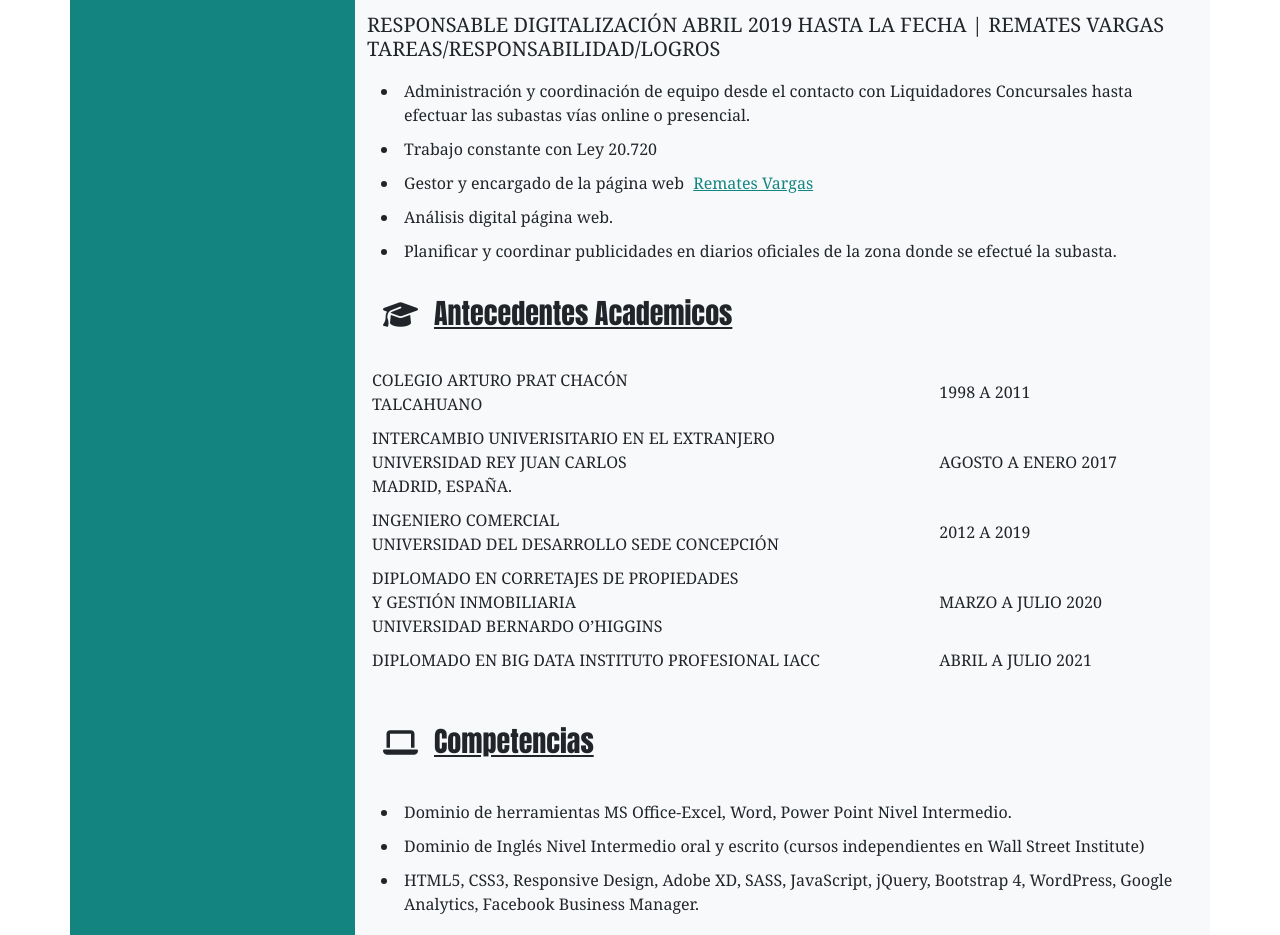
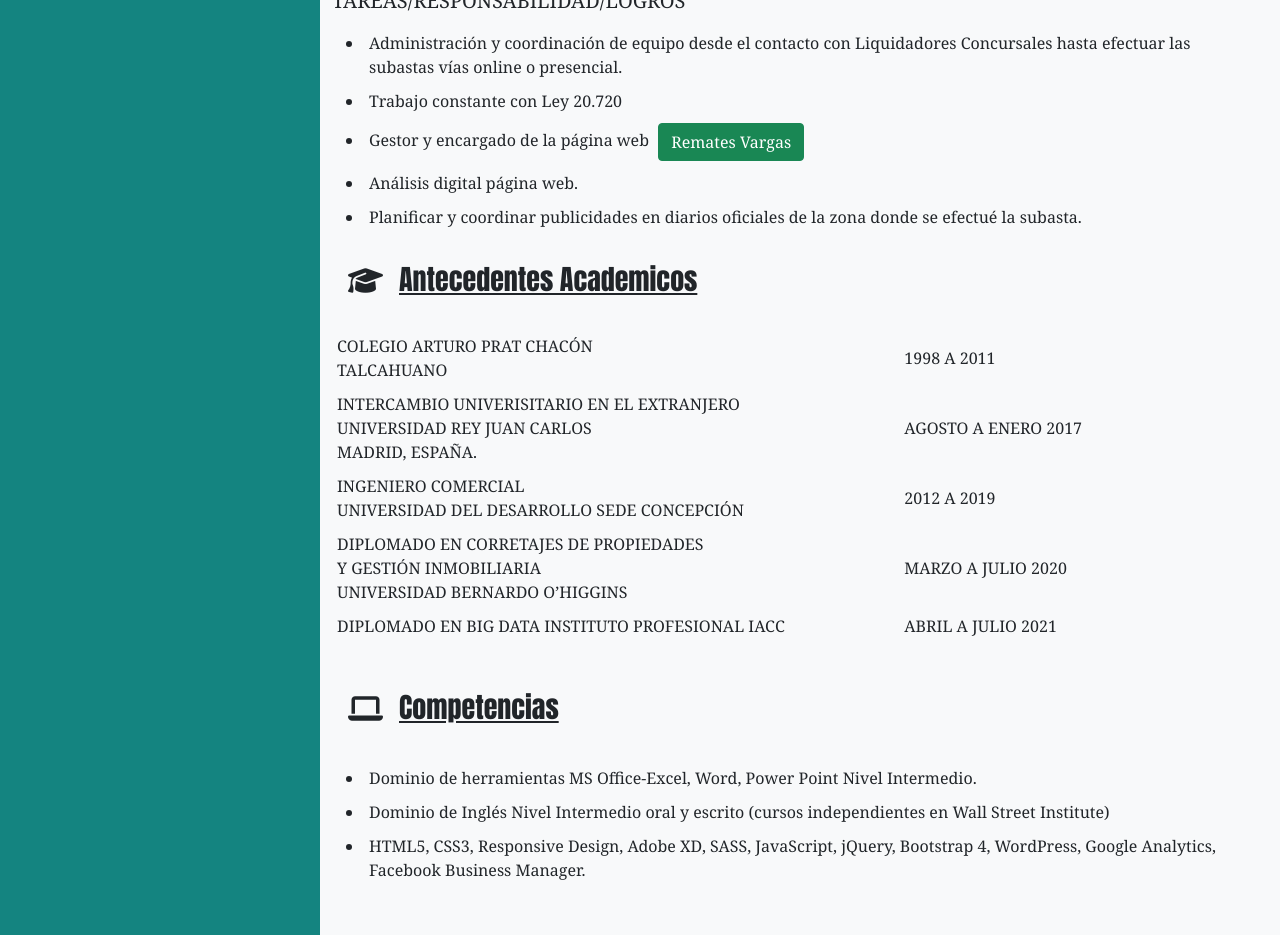
Before and after one commit to fvargash/proyecto-portafolio, a plain HTML site: page index.html in a window 1280 px wide. Shown: the part 1130-2065 px from the top of the page. Drawn offline with nearby package versions, Linux system fonts and the light colour scheme.

Commit message:
agregue container-fluid y componentes

```diff
--- a/assets/css/style.css
+++ b/assets/css/style.css
@@ -1,10 +1,9 @@
-.container {
-    width: 100%;
+.container-fluid {
     text-align: center;
     font-family: Lucida Bright, Georgia, serif;
 }
 
-.container h1,h3 {
+.container-fluid h1,h3 {
     font-family: impact;
 }
 
@@ -12,9 +11,9 @@
     background:#148480;
 }
 
-.container a {
+.container-fluid a {
     color: #148480;
 }
-.container td,tr,ul,li,p,a {
+.container-fluid td,tr,ul,li,p,a {
     padding: 5px;
 }
--- a/index.html
+++ b/index.html
@@ -13,7 +13,7 @@
     <script src="https://kit.fontawesome.com/2813ea5923.js" crossorigin="anonymous"></script>
 </head>
 <body>
-    <div class="container fw-normal">
+    <div class="container-fluid fw-normal">
         <header class="row">
             <div class="columna-1 col-3 text-light">
                 <div class="static sticky-top">
@@ -95,7 +95,7 @@
                         <ul>
                             <li>Administración y coordinación de equipo desde el contacto con Liquidadores Concursales hasta efectuar las subastas vías online o presencial.</li>
                             <li>Trabajo constante con Ley 20.720</li>
-                            <li>Gestor y encargado de la página web <a href="https://www.rematesvargas.cl/">Remates Vargas</a></li>
+                            <li>Gestor y encargado de la página web <a href="https://www.rematesvargas.cl/"><button type="button" class="btn btn-success">Remates Vargas</button></a></li>
                             <li>Análisis digital página web.</li>
                             <li>Planificar y coordinar publicidades en diarios oficiales de la zona donde se efectué la subasta.</li>
                         </ul>
@@ -193,6 +193,7 @@
                             </button>
                           </div>
                     </div>
+                    <div class="alert alert-success my-1" role="alert">Volver al<a href="#" class="alert-link my-1">Inicio</a></div>
             </div>
         </header>
         <main class="row">
```
